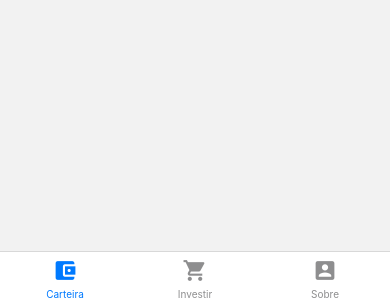
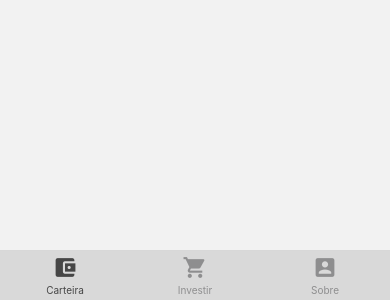
Before and after one commit to modinutidev/app-mercado-financeiro, a React Native app: screen / in a window 390 px wide. Shown: the part 544-844 px from the top of the page. Built offline with nearby package versions, Linux system fonts and the light colour scheme.

Commit message:
Ajuste estilo tabbar

```diff
--- a/App.js
+++ b/App.js
@@ -16,12 +16,23 @@ export default function App() {
 
   return (
     <NavigationContainer>
-      <Tab.Navigator>
+      <Tab.Navigator
+        screenOptions={{
+          headerShown: false,
+          tabBarHideOnKeyboard: true,
+          tabBarActiveTintColor: '#464646',
+
+          tabBarStyle: {
+            backgroundColor: '#D9D9D9',
+            borderBottomWidth: 0,
+            paddingBottom: 4,
+            height: 50,
+          },
+        }}>
         <Tab.Screen
           name="Carteira"
           component={Carteira}
           options={{
-            headerShown: false,
             tabBarIcon: props =>
               icone('account-balance-wallet', props.size, props.color),
           }}
@@ -30,7 +41,6 @@ export default function App() {
           name="Investir"
           component={Mercado}
           options={{
-            headerShown: false,
             tabBarIcon: props =>
               icone('local-grocery-store', props.size, props.color),
           }}
@@ -39,7 +49,6 @@ export default function App() {
           name="Sobre"
           component={Sobre}
           options={{
-            headerShown: false,
             tabBarIcon: props => icone('account-box', props.size, props.color),
           }}
         />
```
